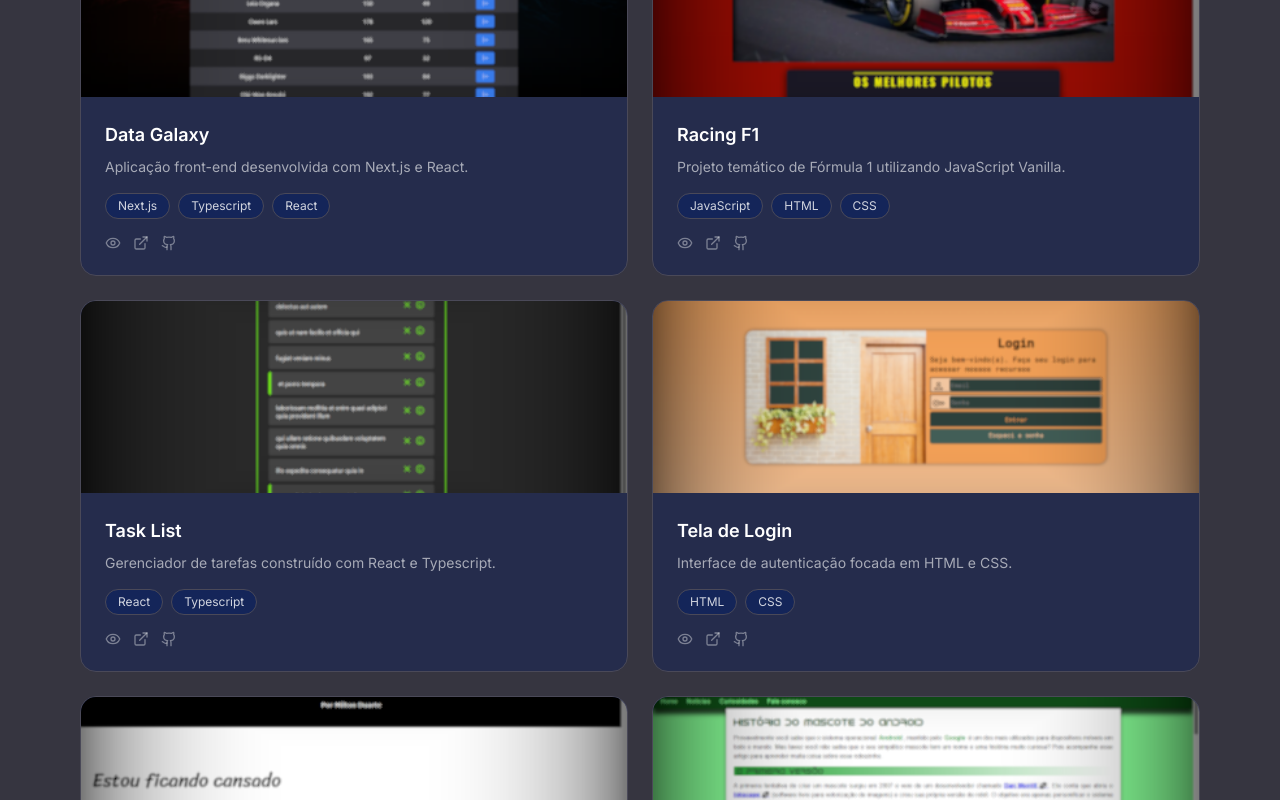
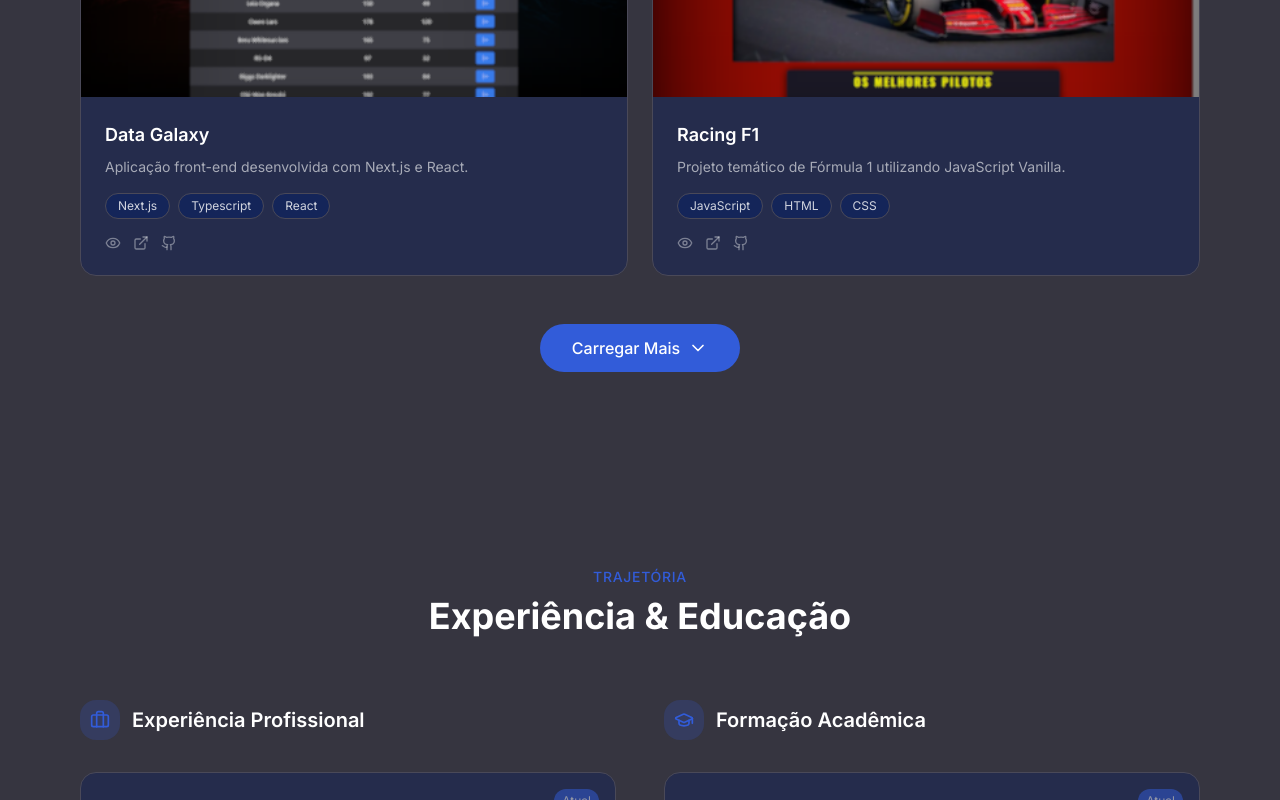
Before and after one commit to Danilo-Vicentin-Silva/danilo-dev, a Next.js app: page / in a window 1280 px wide. Shown: the part 4324-5124 px from the top of the page. Built offline with nearby package versions, Linux system fonts and the light colour scheme.

Commit message:
Projects Section Reformuled

```diff
--- a/components/projects.tsx
+++ b/components/projects.tsx
@@ -1,9 +1,16 @@
 "use client"
 
-import { useState } from "react"
+import { useState, useEffect } from "react"
 import Link from "next/link"
 import Image from "next/image"
-import { Search, Eye, ExternalLink, Github } from "lucide-react"
+import {
+  Search,
+  Eye,
+  ExternalLink,
+  Github,
+  ChevronDown,
+  ChevronUp,
+} from "lucide-react"
 import { projects, categories } from "@/lib/projects-data"
 import { useScrollAnimation } from "@/hooks/use-scroll-animation"
 import { useApp } from "@/contexts/app-context"
@@ -11,6 +18,7 @@ import { useApp } from "@/contexts/app-context"
 export function Projects() {
   const [activeCategory, setActiveCategory] = useState("Todos")
   const [searchQuery, setSearchQuery] = useState("")
+  const [displayCount, setDisplayCount] = useState(6)
   const { ref: headerRef, isVisible: headerVisible } = useScrollAnimation()
   const { ref: filtersRef, isVisible: filtersVisible } = useScrollAnimation()
   const { ref: gridRef, isVisible: gridVisible } = useScrollAnimation()
@@ -20,12 +28,19 @@ export function Projects() {
     const matchesCategory =
       activeCategory === "Destaque" || activeCategory === "Featured"
         ? project.featured
-        : activeCategory === "Todos" || activeCategory === "All" || project.category.includes(activeCategory)
+        : activeCategory === "Todos" ||
+          activeCategory === "All" ||
+          project.category.includes(activeCategory)
     const matchesSearch =
       project.title.toLowerCase().includes(searchQuery.toLowerCase()) ||
       project.description.toLowerCase().includes(searchQuery.toLowerCase())
     return matchesCategory && matchesSearch
   })
+
+  // Reset displayCount quando filtros mudam
+  useEffect(() => {
+    setDisplayCount(6)
+  }, [activeCategory, searchQuery])
 
   const translatedCategories = categories.map((cat) => {
     if (language === "en") {
@@ -42,19 +57,29 @@ export function Projects() {
         <div
           ref={headerRef}
           className={`text-center mb-12 transition-all duration-700 ${
-            headerVisible ? "opacity-100 translate-y-0" : "opacity-0 translate-y-8"
+            headerVisible
+              ? "opacity-100 translate-y-0"
+              : "opacity-0 translate-y-8"
           }`}
         >
-          <span className="text-primary text-sm font-medium uppercase tracking-wider">{t.projects.sectionTitle}</span>
-          <h2 className="text-3xl md:text-4xl font-bold text-foreground mt-2">{t.projects.title}</h2>
-          <p className="text-foreground/60 mt-4 max-w-2xl mx-auto">{t.projects.description}</p>
+          <span className="text-primary text-sm font-medium uppercase tracking-wider">
+            {t.projects.sectionTitle}
+          </span>
+          <h2 className="text-3xl md:text-4xl font-bold text-foreground mt-2">
+            {t.projects.title}
+          </h2>
+          <p className="text-foreground/60 mt-4 max-w-2xl mx-auto">
+            {t.projects.description}
+          </p>
         </div>
 
         {/* Search bar */}
         <div
           ref={filtersRef}
           className={`transition-all duration-700 delay-100 ${
-            filtersVisible ? "opacity-100 translate-y-0" : "opacity-0 translate-y-8"
+            filtersVisible
+              ? "opacity-100 translate-y-0"
+              : "opacity-0 translate-y-8"
           }`}
         >
           <div className="relative max-w-md mx-auto mb-8">
@@ -88,12 +113,14 @@ export function Projects() {
 
         {/* Projects grid */}
         <div ref={gridRef} className="grid grid-cols-1 md:grid-cols-2 gap-6">
-          {filteredProjects.map((project, index) => (
+          {filteredProjects.slice(0, displayCount).map((project, index) => (
             <Link
               key={project.id}
               href={`/projeto/${project.id}`}
               className={`group bg-card/50 border border-border rounded-2xl overflow-hidden hover:border-primary/50 transition-all duration-500 hover:-translate-y-2 hover:shadow-xl hover:shadow-primary/10 ${
-                gridVisible ? "opacity-100 translate-y-0" : "opacity-0 translate-y-8"
+                gridVisible
+                  ? "opacity-100 translate-y-0"
+                  : "opacity-0 translate-y-8"
               }`}
               style={{ transitionDelay: `${index * 100}ms` }}
             >
@@ -118,7 +145,9 @@ export function Projects() {
                 <h3 className="text-foreground font-semibold text-lg mb-2 group-hover:text-primary transition-colors">
                   {project.title}
                 </h3>
-                <p className="text-foreground/60 text-sm mb-4 line-clamp-2">{project.description}</p>
+                <p className="text-foreground/60 text-sm mb-4 line-clamp-2">
+                  {project.description}
+                </p>
 
                 {/* Technologies */}
                 <div className="flex flex-wrap gap-2 mb-4">
@@ -142,6 +171,30 @@ export function Projects() {
             </Link>
           ))}
         </div>
+
+        {/* Load more button */}
+        {filteredProjects.length > 6 && (
+          <div className="flex justify-center gap-4 mt-12">
+            {displayCount < filteredProjects.length && (
+              <button
+                onClick={() => setDisplayCount((prev) => prev + 6)}
+                className="flex items-center gap-2 px-8 py-3 bg-primary text-primary-foreground rounded-full font-medium hover:bg-primary/90 transition-all duration-300 hover:shadow-lg hover:shadow-primary/30"
+              >
+                <span>{language === "en" ? "Load More" : "Carregar Mais"}</span>
+                <ChevronDown className="w-5 h-5" />
+              </button>
+            )}
+            {displayCount > 6 && (
+              <button
+                onClick={() => setDisplayCount(6)}
+                className="flex items-center gap-2 px-8 py-3 bg-card/50 text-foreground border border-border rounded-full font-medium hover:bg-card hover:border-primary/50 transition-all duration-300"
+              >
+                <span>{language === "en" ? "Collapse" : "Contrair"}</span>
+                <ChevronUp className="w-5 h-5" />
+              </button>
+            )}
+          </div>
+        )}
       </div>
     </section>
   )
--- a/lib/projects-data.ts
+++ b/lib/projects-data.ts
@@ -32,6 +32,7 @@ export const projects: Project[] = [
       code: "https://github.com/Danilo-Vicentin-Silva/GameJam2025-GuaraByte-Protocolo-ODS.git",
       website:
         "https://github.com/Danilo-Vicentin-Silva/GameJam2025-GuaraByte-Protocolo-ODS.git",
+      demo: "https://www.youtube.com/embed/zm2dgu9QdHI?si=3skdUJDbC2yH7sm9",
     },
   },
   {
@@ -48,6 +49,7 @@ export const projects: Project[] = [
     links: {
       code: "https://github.com/Danilo-Vicentin-Silva/os-7-pilares-wiki",
       website: "https://os-7-pilares-wiki.vercel.app",
+      demo: "https://www.youtube.com/embed/W_6QjdD7cEk?si=Ns4H4zBQPI7KR10N",
     },
   },
   {
@@ -64,6 +66,7 @@ export const projects: Project[] = [
     links: {
       code: "https://github.com/Danilo-Vicentin-Silva/os-7-pilares",
       website: "https://danilo-vicentin-silva.github.io/os-7-pilares/",
+      demo: "https://www.youtube.com/embed/OOz8Jw_XxC8?si=K0yk4iEDbBkZeWvD",
     },
   },
   {
@@ -81,6 +84,7 @@ export const projects: Project[] = [
     links: {
       code: "https://github.com/Danilo-Vicentin-Silva/landing-page-example",
       website: "https://landing-page-example-wine.vercel.app/",
+      demo: "https://www.youtube.com/embed/BjVJaCdmPxg?si=1c_YwTDIGx4BDB-z",
     },
   },
   {
@@ -97,6 +101,7 @@ export const projects: Project[] = [
     links: {
       code: "https://github.com/Danilo-Vicentin-Silva/Data-Galaxy",
       website: "https://data-galaxy.vercel.app/",
+      demo: "https://www.youtube.com/embed/1pd2czSTis8?si=7ImOVcTt51DAvm0r",
     },
   },
   {
@@ -113,6 +118,7 @@ export const projects: Project[] = [
     links: {
       code: "https://github.com/Danilo-Vicentin-Silva/RacingF1",
       website: "https://danilo-vicentin-silva.github.io/RacingF1/",
+      demo: "https://www.youtube.com/embed/d0Xqo_2e2Gg?si=E5iUKBdU2VI3AK1i",
     },
   },
   {
@@ -129,6 +135,7 @@ export const projects: Project[] = [
     links: {
       code: "https://github.com/Danilo-Vicentin-Silva/Task-list",
       website: "https://danilotasklist.netlify.app/",
+      demo: "https://www.youtube.com/embed/yHyDs4zM680?si=7r9V6ssbnnJxvW7P",
     },
   },
   {
@@ -145,6 +152,7 @@ export const projects: Project[] = [
     links: {
       code: "https://github.com/Danilo-Vicentin-Silva/landing-page-example",
       website: "https://landing-page-example-wine.vercel.app/",
+      demo: "https://www.youtube.com/embed/-7OX4wTwnnE?si=E0uC2b10axNUWN4E",
     },
   },
   {
@@ -162,6 +170,7 @@ export const projects: Project[] = [
     links: {
       code: "https://github.com/Danilo-Vicentin-Silva/Cordel-Moderno",
       website: "https://danilo-vicentin-silva.github.io/Cordel-Moderno/",
+      demo: "https://www.youtube.com/embed/nwvz4tZiZkg?si=DGQple8VULWn_uf0",
     },
   },
   {
@@ -178,6 +187,7 @@ export const projects: Project[] = [
     links: {
       code: "https://github.com/Danilo-Vicentin-Silva/Site-Android",
       website: "https://danilo-vicentin-silva.github.io/Site-Android/",
+      demo: "https://www.youtube.com/embed/Riixv2Zz16Y?si=HSY4xcRdPa3zaLWz",
     },
   },
 ]
```
